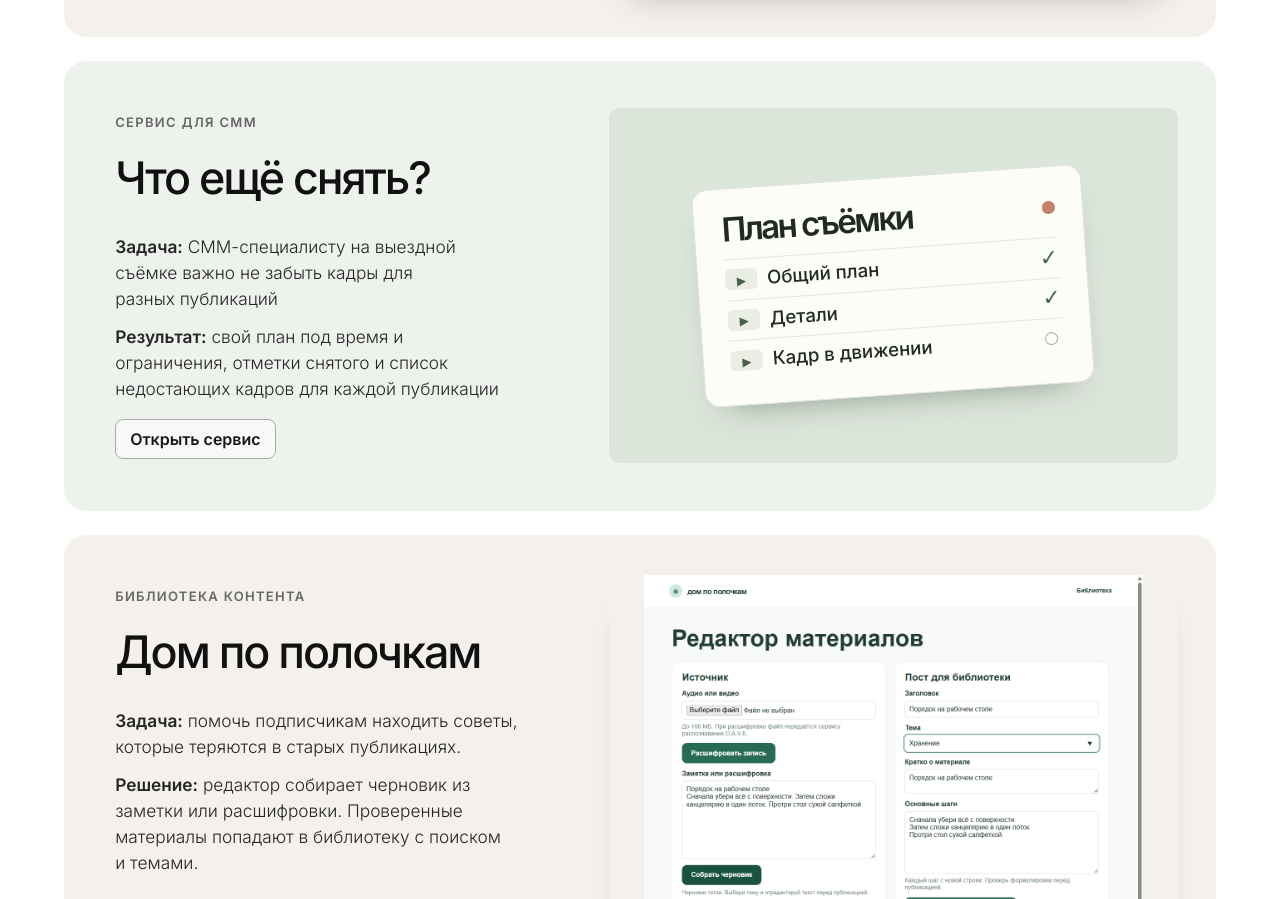
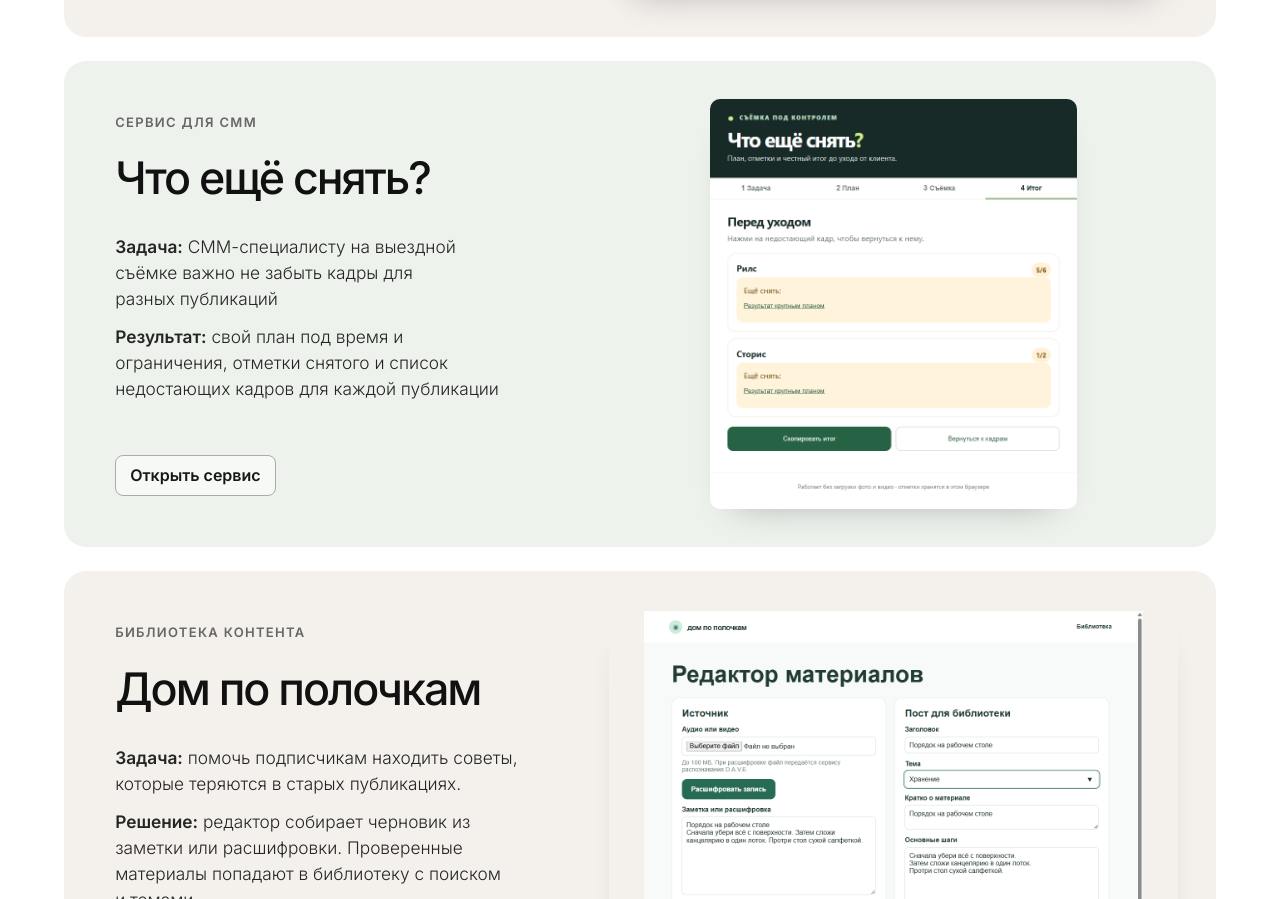
Before and after one commit to evvalon/portfolio, a plain HTML site: page works.html in a window 1280 px wide. Shown: the part 1556-2455 px from the top of the page. Drawn offline with Linux system fonts and the light colour scheme.

Commit message:
Показать экран сервиса в кейсе для СММ

```diff
--- a/works.html
+++ b/works.html
@@ -249,17 +249,8 @@ p,.md,.lead,.mecap{text-wrap:pretty}
         <a class="go" target="_blank" rel="noopener" href="https://evvalon.gitverse.site/zapisi/">Открыть приложение</a>
       </div>
     </article>
-    <article class="svc svc-smm" id="smm">
-      <div class="shot">
-        <div class="shoot-cover" role="img" aria-label="План съёмки: снятые кадры и кадры, которые ещё нужны">
-          <div class="shoot-cover-plan" aria-hidden="true">
-            <div class="shoot-cover-heading"><span>План съёмки</span><span class="shoot-cover-rec"></span></div>
-            <div class="shoot-cover-row"><span class="shoot-cover-frame">▸</span><span>Общий план</span><span class="shoot-cover-done">✓</span></div>
-            <div class="shoot-cover-row"><span class="shoot-cover-frame">▸</span><span>Детали</span><span class="shoot-cover-done">✓</span></div>
-            <div class="shoot-cover-row"><span class="shoot-cover-frame">▸</span><span>Кадр в движении</span><span class="shoot-cover-open"></span></div>
-          </div>
-        </div>
-      </div>
+    <article class="svc" id="smm">
+      <div class="shot"><img src="case-chto-eshche-snyat-screen.png" alt="Экран «Перед уходом» сервиса «Что ещё снять?». Видно, какого кадра не хватает для рилса и сторис" width="760" height="848" loading="lazy" decoding="async"></div>
       <div class="body"><span class="badge">СЕРВИС ДЛЯ СММ</span>
         <h3><span class="ic"><svg viewBox="0 0 24 24" aria-hidden="true"><rect x="3" y="5" width="18" height="15" rx="2"/><path d="m10 9 5 3-5 3z"/></svg></span>Что ещё снять?</h3>
         <p><b>Задача:</b> СММ-специалисту на выездной съёмке важно не забыть кадры для разных публикаций</p>
@@ -358,30 +349,7 @@ a,a:hover,a:focus-visible{text-decoration:none!important;border-bottom:0!importa
 #custom .svc .go:hover,#works .work a.l:hover{background:#fff}
 .calculator-link a{background:#333}
 
-.shoot-cover {
-  display:grid;place-items:center;container-type:inline-size;width:100%;aspect-ratio:8/5;
-  border-radius:10px;background:#dce5da;padding:9%;color:#202a22;
-}
-.shoot-cover-plan {
-  width:min(100%,390px);padding:5.2cqw 5.8cqw;border:1px solid #e0e4de;border-radius:3.3cqw;
-  background:#fcfcf8;box-shadow:0 18px 35px -24px #29392b99;transform:rotate(-4deg);
-}
-.shoot-cover-heading {
-  display:flex;justify-content:space-between;align-items:center;margin-bottom:2.7cqw;
-  font-size:7.1cqw;font-weight:600;line-height:1;letter-spacing:-.075em;
-}
-.shoot-cover-rec {width:2.7cqw;height:2.7cqw;border-radius:50%;background:#c4826a}
-.shoot-cover-row {
-  display:grid;grid-template-columns:6.9cqw 1fr 4cqw;align-items:center;gap:2.1cqw;
-  padding:1.15cqw 0;border-top:1px solid #e5e6df;font-size:4cqw;font-weight:500;
-}
-.shoot-cover-frame {
-  display:grid;place-items:center;height:4.4cqw;border-radius:1cqw;
-  background:#e9ede4;color:#496050;font-size:3.9cqw;line-height:1;
-}
-.shoot-cover-done {color:#42684b;font-size:4.7cqw;line-height:1}
-.shoot-cover-open {width:2.8cqw;height:2.8cqw;border-radius:50%;border:1px solid #a4ada3}
-@media(max-width:780px){#custom .svc-smm .shot{height:auto}}
+@media(min-width:781px){#custom #smm .shot img{width:auto;max-width:100%;max-height:410px}}
 
 </style>
 
```
Also changed, not shown: case-chto-eshche-snyat-screen.png (added).
